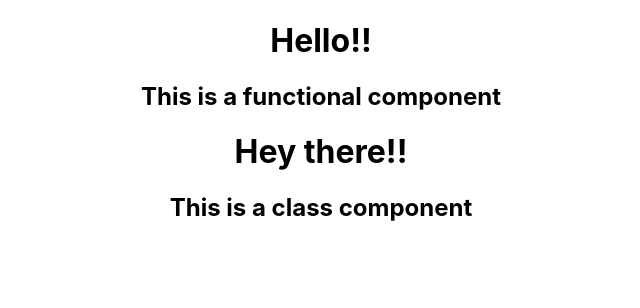
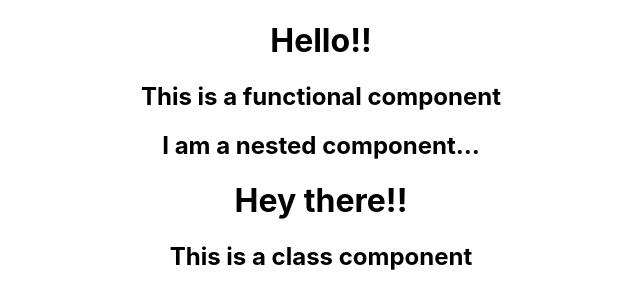
Before and after one commit to DeepakV404/component-app, a React (Create React App) app: page / in a window 1280 px wide. Shown: the top 308 px of the page, without its empty margins (319-959 px from the left). Built offline with nearby package versions, Linux system fonts and the light colour scheme.

Commit message:
Added a nested component within functional component

```diff
--- a/src/components/FunctionalComponent.js
+++ b/src/components/FunctionalComponent.js
@@ -1,10 +1,12 @@
 import React from 'react';
+import NstComponent from './NestedComponent';
 
 const FunctionalComponent = () => {
     return (
         <div>
             <h1>Hello!!</h1>
             <h2>This is a functional component</h2>
+            <NstComponent/>
         </div>
     )
 }
--- /dev/null
+++ b/src/components/NestedComponent.js
@@ -0,0 +1,10 @@
+import React from 'react';
+
+const NestedComponent = () => {
+    return(
+        <div>
+            <h2>I am a nested component...</h2>
+        </div>
+    )
+}
+export default NestedComponent;
```
